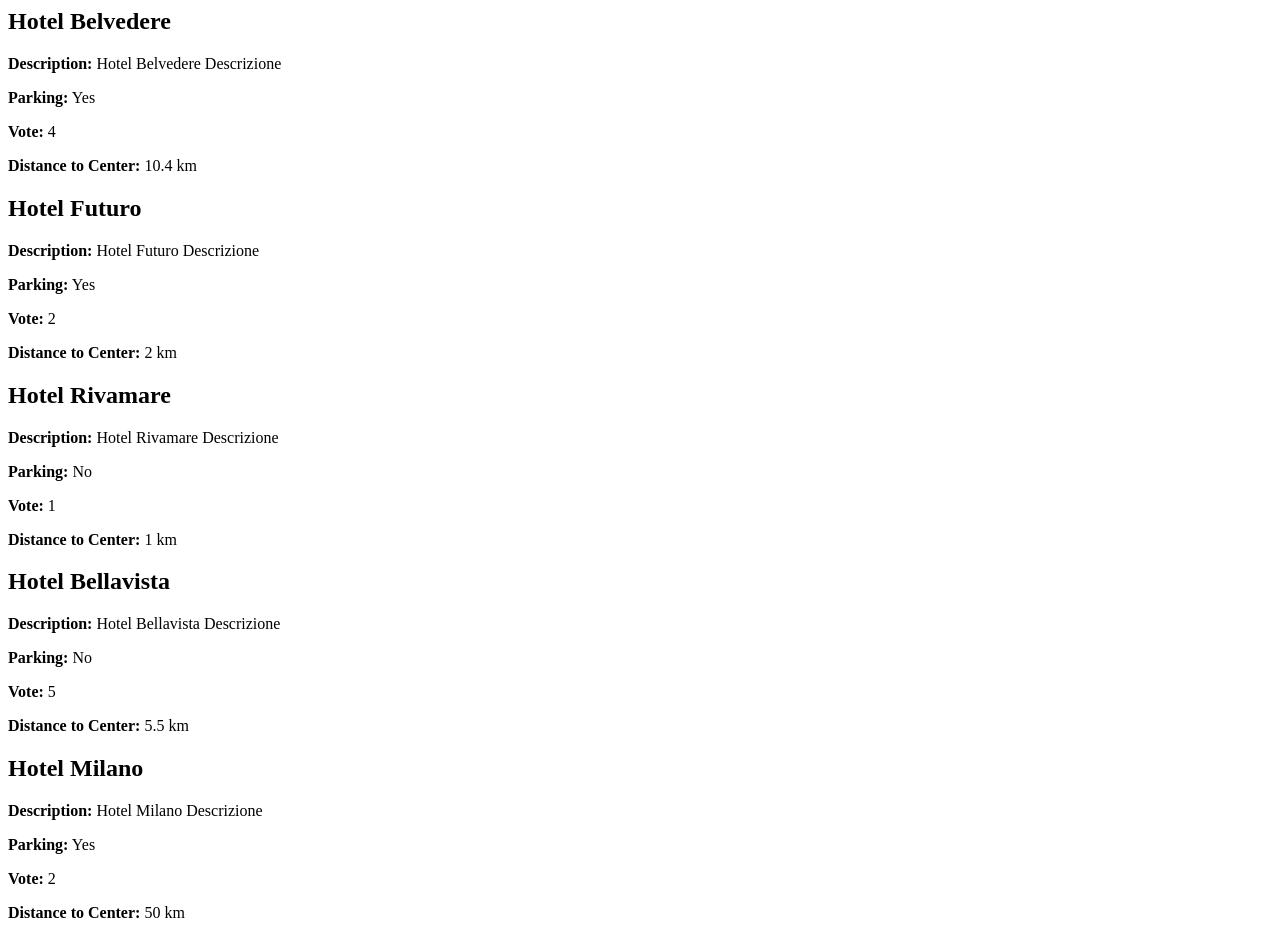
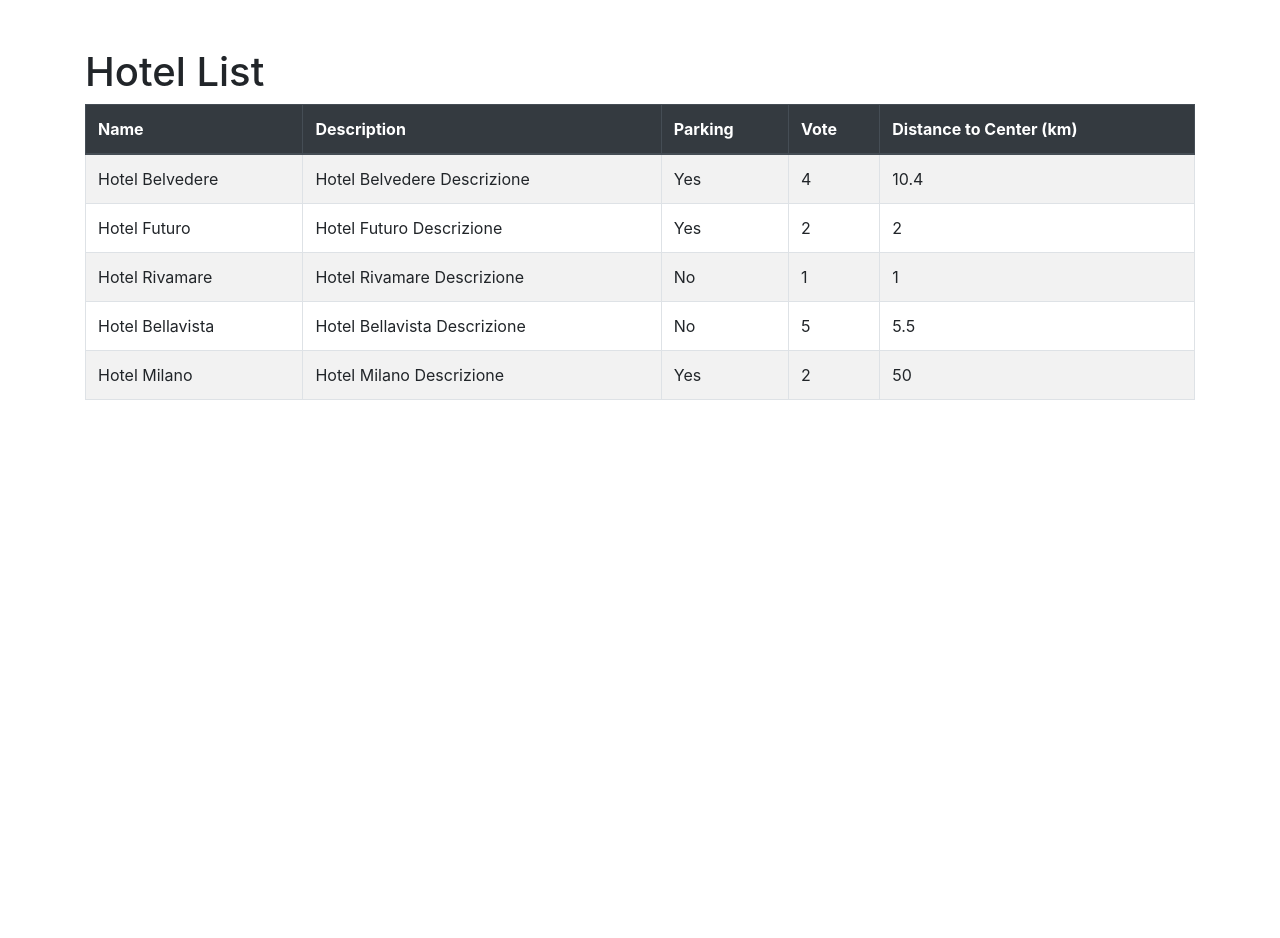
Before and after one commit to SimoneMurri/php-hotel, a PHP site: page / in a window 1280 px wide. After the commit the page ends 400 px from the top, so only its background shows below. Run offline with PHP 8.4, Linux system fonts and the light colour scheme.

Commit message:
php hotel inserito boostrap facendo una tabella

```diff
--- a/index.php
+++ b/index.php
@@ -1,7 +1,29 @@
+<!DOCTYPE html>
+<html lang="en">
+<head>
+    <meta charset="UTF-8">
+    <meta name="viewport" content="width=device-width, initial-scale=1.0">
+    <link rel="stylesheet" href="https://stackpath.bootstrapcdn.com/bootstrap/4.5.2/css/bootstrap.min.css">
+    <title>Hotel List</title>
+</head>
+<body>
+
+<div class="container mt-5">
+    <h1>Hotel List</h1>
+
+    <table class="table table-bordered table-striped">
+        <thead class="thead-dark">
+            <tr>
+                <th>Name</th>
+                <th>Description</th>
+                <th>Parking</th>
+                <th>Vote</th>
+                <th>Distance to Center (km)</th>
+            </tr>
+        </thead>
+        <tbody>
             <?php
-
             $hotels = [
-
                 [
                     'name' => 'Hotel Belvedere',
                     'description' => 'Hotel Belvedere Descrizione',
@@ -37,15 +59,21 @@
                     'vote' => 2,
                     'distance_to_center' => 50
                 ],
-
             ];
 
             foreach ($hotels as $hotel) {
-        echo '<h2>' . $hotel['name'] . '</h2>';
-        echo '<p><strong>Description:</strong> ' . $hotel['description'] . '</p>';
-        echo '<p><strong>Parking:</strong> ' . ($hotel['parking'] ? 'Yes' : 'No') . '</p>';
-        echo '<p><strong>Vote:</strong> ' . $hotel['vote'] . '</p>';
-        echo '<p><strong>Distance to Center:</strong> ' . $hotel['distance_to_center'] . ' km</p>';
+                echo '<tr>';
+                echo '<td>' . $hotel['name'] . '</td>';
+                echo '<td>' . $hotel['description'] . '</td>';
+                echo '<td>' . ($hotel['parking'] ? 'Yes' : 'No') . '</td>';
+                echo '<td>' . $hotel['vote'] . '</td>';
+                echo '<td>' . $hotel['distance_to_center'] . '</td>';
+                echo '</tr>';
             }
+            ?>
+        </tbody>
+    </table>
+</div>
 
-?>
+</body>
+</html>
```
Lines whose indentation alone changed are shown as unchanged.
